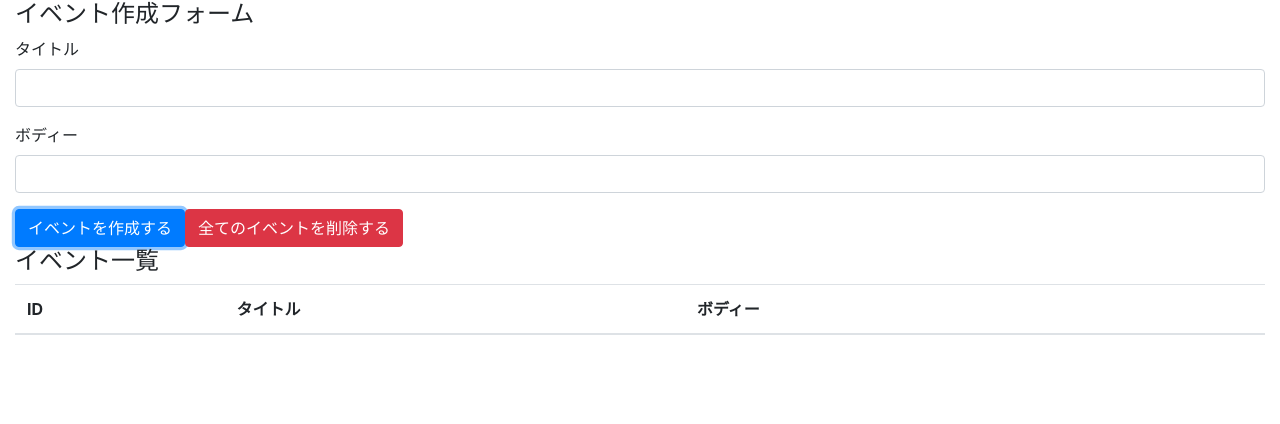
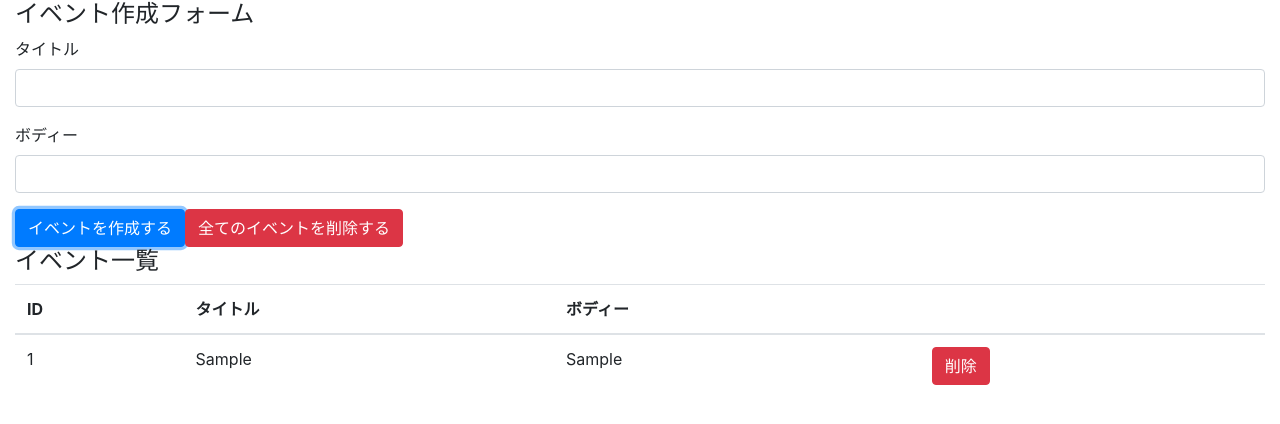
Before and after one commit to TaharaKazuki/minesweeper, a React (Create React App) app: page / in a window 1280 px wide. Both pictures are taken after typing "Sample", "Sample" into the empty fields and a click on the button "イベントを作成する". Shown: the top 424 px of the page. Built offline with nearby package versions, Linux system fonts and the light colour scheme.

Commit message:
[update]

```diff
--- a/src/components/App.js
+++ b/src/components/App.js
@@ -1,6 +1,7 @@
 import React, { useState, useReducer } from 'react'
 import 'bootstrap/dist/css/bootstrap.min.css'
 
+import Event from './Event'
 import reducer from '../reducers'
 
 const App = () => {
@@ -18,8 +19,6 @@ const App = () => {
     setTitle('')
     setBody('')
   }
-
-  console.info({state})
 
   return (
     <div className="container-fluid">
@@ -62,6 +61,7 @@ const App = () => {
           </tr>
         </thead>
         <tbody>
+          { state.map((event, index) => (<Event key={index} event={event} dispatch={dispatch}/>))}
         </tbody>
       </table>
     </div>
--- /dev/null
+++ b/src/components/Event.js
@@ -0,0 +1,20 @@
+import React from 'react'
+
+const Event = ({ event, dispatch}) => {
+  const { id, title, body } = event
+
+  const handleCheckDeleteButton = () => {
+    dispatch({ type: 'DELETE_EVENT', id })
+  }
+
+  return (
+    <tr>
+      <td>{id}</td>
+      <td>{title}</td>
+      <td>{body}</td>
+      <td><button type="button" className="btn btn-danger" onClick={handleCheckDeleteButton}>削除</button></td>
+    </tr>
+  )
+}
+
+export default Event
--- a/src/reducers/index.js
+++ b/src/reducers/index.js
@@ -5,8 +5,8 @@ const events = (state =[], action) => {
       const length = state.length
       const id = length === 0 ? 1 : state[length - 1].id + 1
       return [...state, { id, ...event }]
-    case 'DELETE_EVENTS':
-      return state
+    case 'DELETE_EVENT':
+      return state.filter(event => event.id !== action.id)
     case 'DELETE_ALL_EVENTS':
       return []
     default:
```
